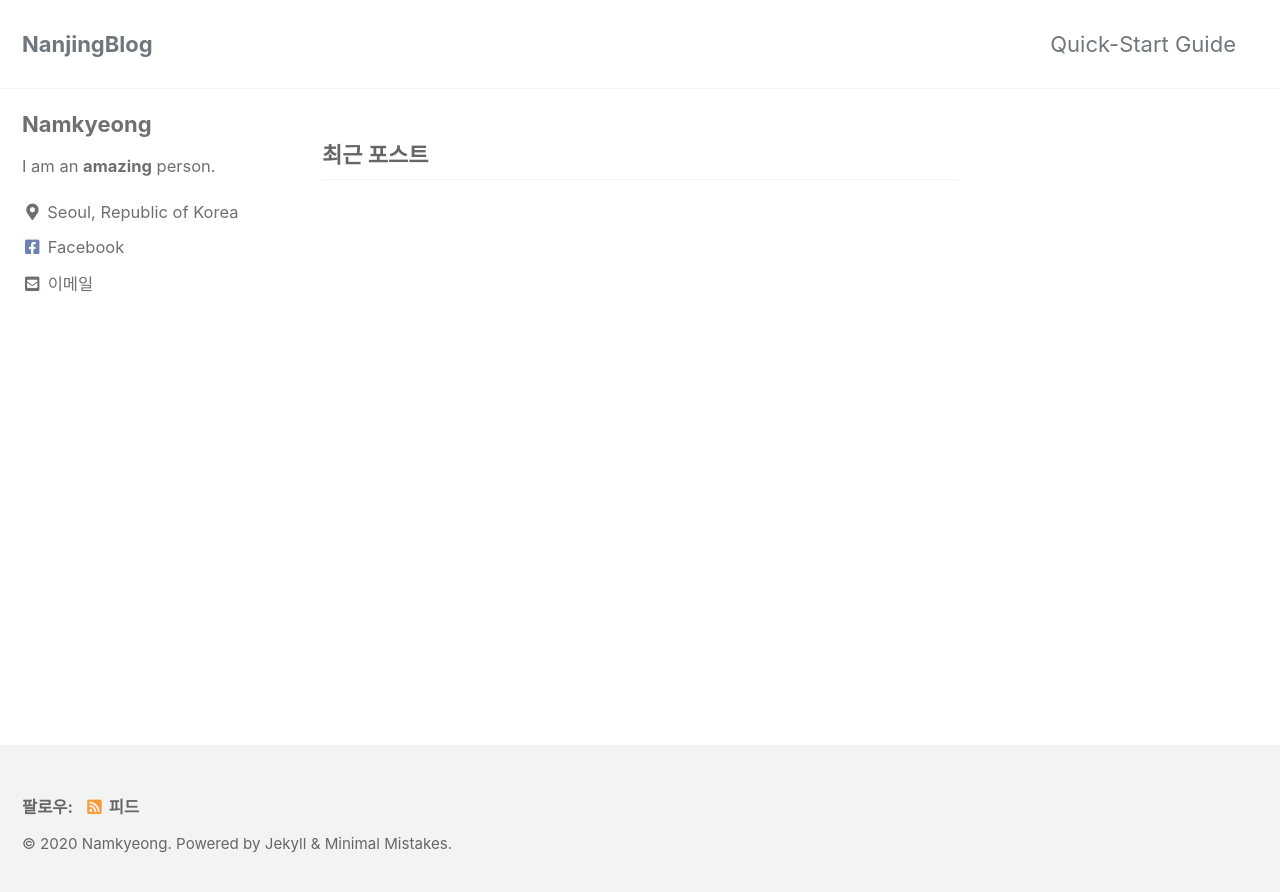
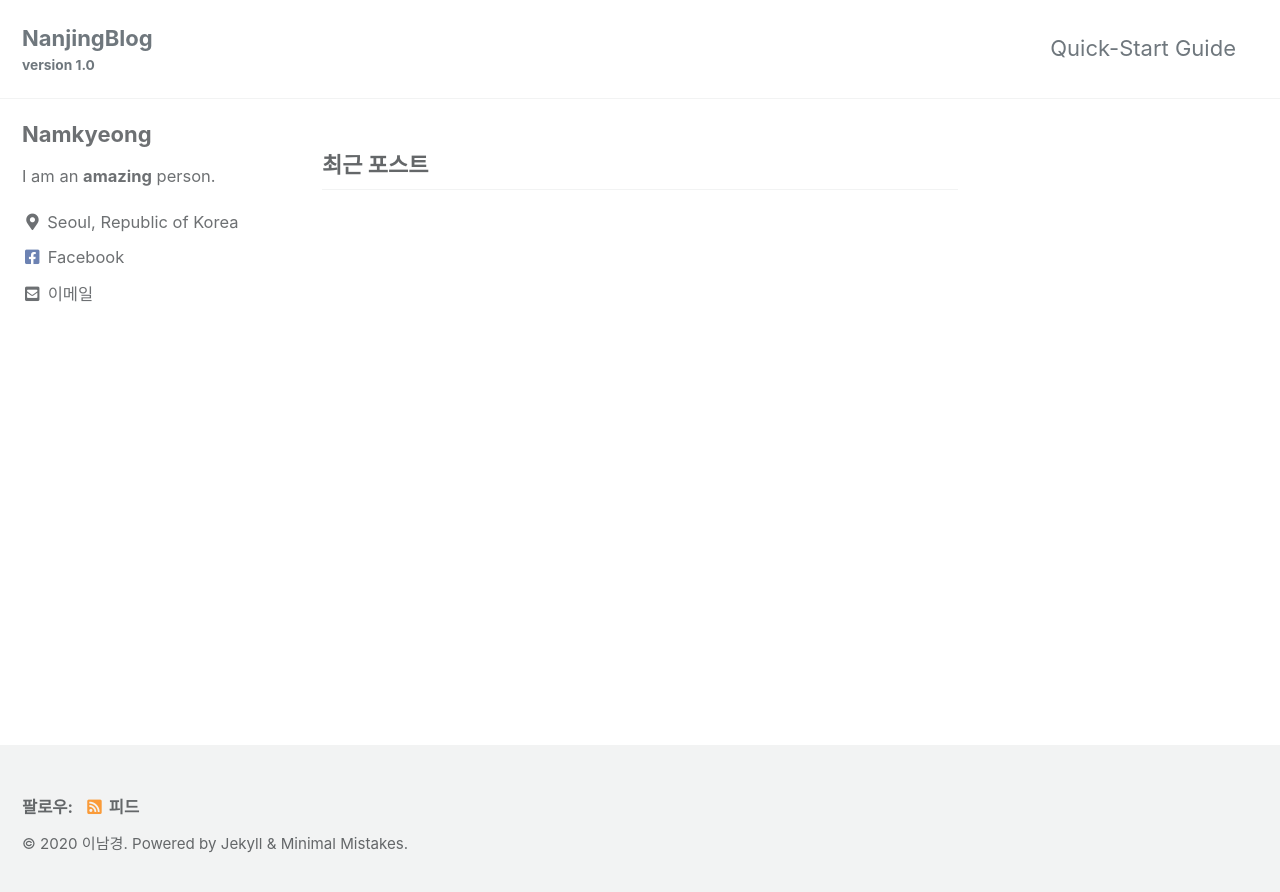
Before and after one commit to Namkyeong/namkyeong.github.io, a Jekyll site: the page built from index.html, in a window 1280 px wide. Shown: the top 892 px of the page. Built offline with Jekyll 4.4.1, drawn with Linux system fonts in a browser that asks for light colours; cached includes are drawn as plain includes; the list of posts is cut into pages by our own code.

Commit message:
제목/이름 변경

```diff
--- a/_config.yml
+++ b/_config.yml
@@ -16,12 +16,12 @@ minimal_mistakes_skin    : "default" # "air", "aqua", "contrast", "dark", "dirt"
 
 # Site Settings
 locale                   : "ko-KR"
-title                    : "NanjingBlog"
-title_separator          : "-"
-subtitle                 : # site tagline that appears below site title in masthead
-name                     : "Namkyeong"
+title                    : "NanjingBlog" # Meta 태그에 들어가는 영역
+title_separator          : "&#124;" # 타이틀 사이의 구분자
+subtitle                 : "version 1.0" # Title 아래에 작은 글씨
+name                     : "이남경"
 description              : "an Amazing Website"
-url                      : # the base hostname & protocol for your site e.g. "https://mmistakes.github.io"
+url                      : "https://namkyeong.github.io/" # the base hostname & protocol for your site e.g. "https://mmistakes.github.io"
 baseurl                  : # the subpath of your site, e.g. "/blog"
 repository               : # GitHub username/repo-name e.g. "mmistakes/minimal-mistakes"
 teaser                   : # path of fallback teaser image, e.g. "/assets/images/500x300.png"
```
